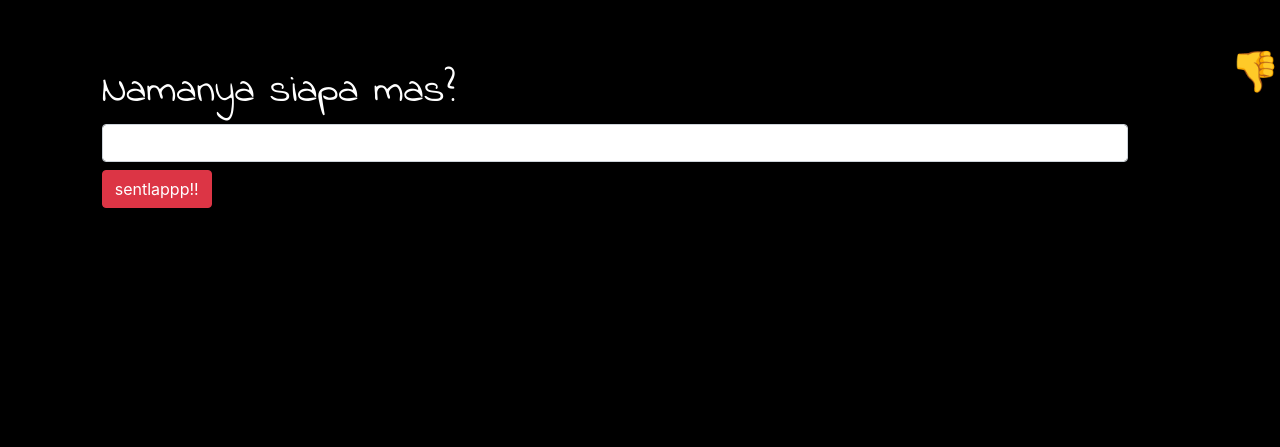
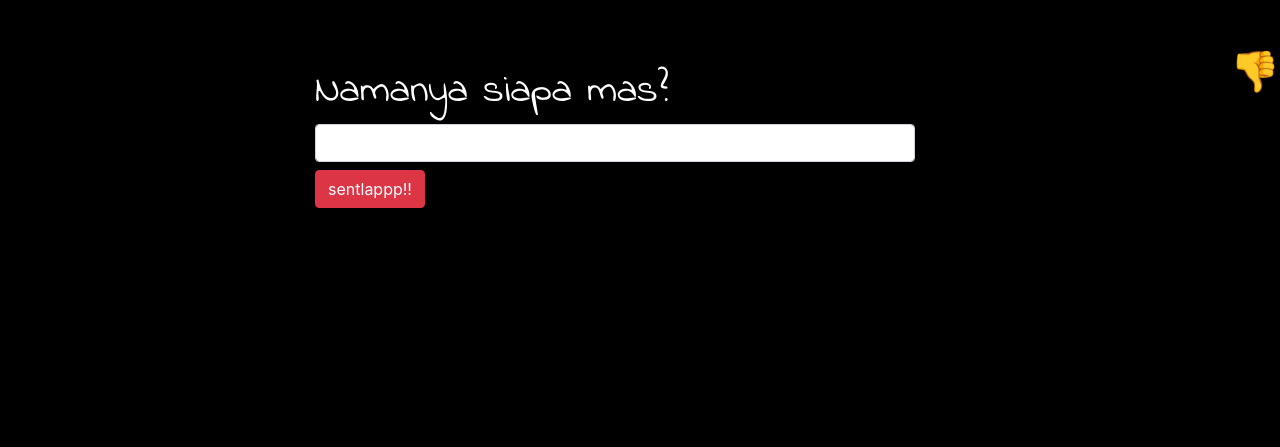
Before and after one commit to zetc0de/sstichall, a Flask app: page /nama in a window 1280 px wide. Shown: the part 116-563 px from the top of the page. Run offline with Flask 2, Linux system fonts and the light colour scheme; parts of the project's set-up code (start-up, migrations or seed data) failed here and were passed over; some libraries are stand-ins or nearby versions; some web fonts are replaced.

Commit message:
SSTIchall

```diff
--- a/app/templates/nama.html
+++ b/app/templates/nama.html
@@ -3,7 +3,7 @@
 <br>
 <br>
 <div class="row">
-	<div class="nanya col-md-10">
+	<div class="nanya col-md-6">
 		<h1 class="tanya">Namanya siapa mas?</h1>
 		<div class="form-group">
 			<form action="/inputnama" method="POST">
```
